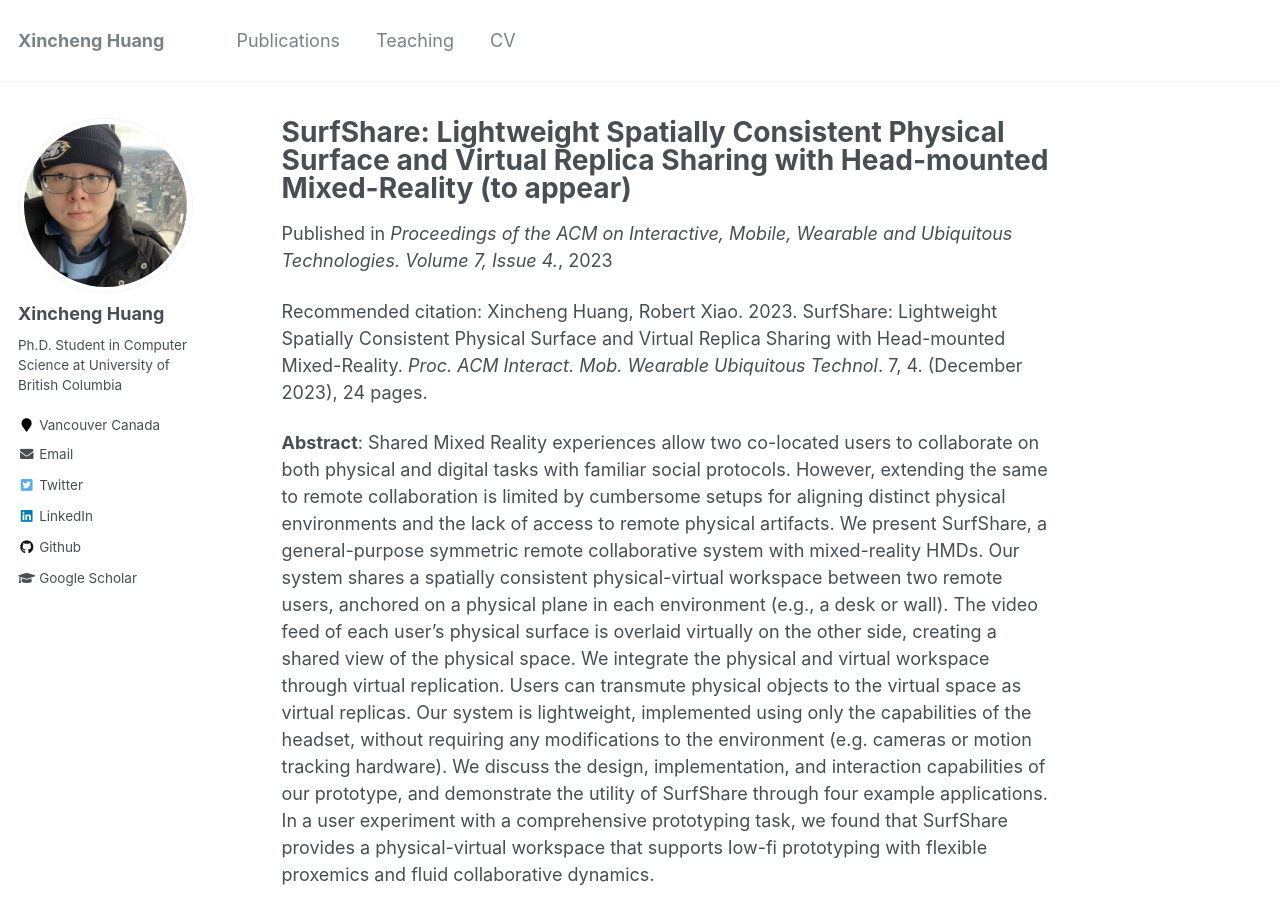
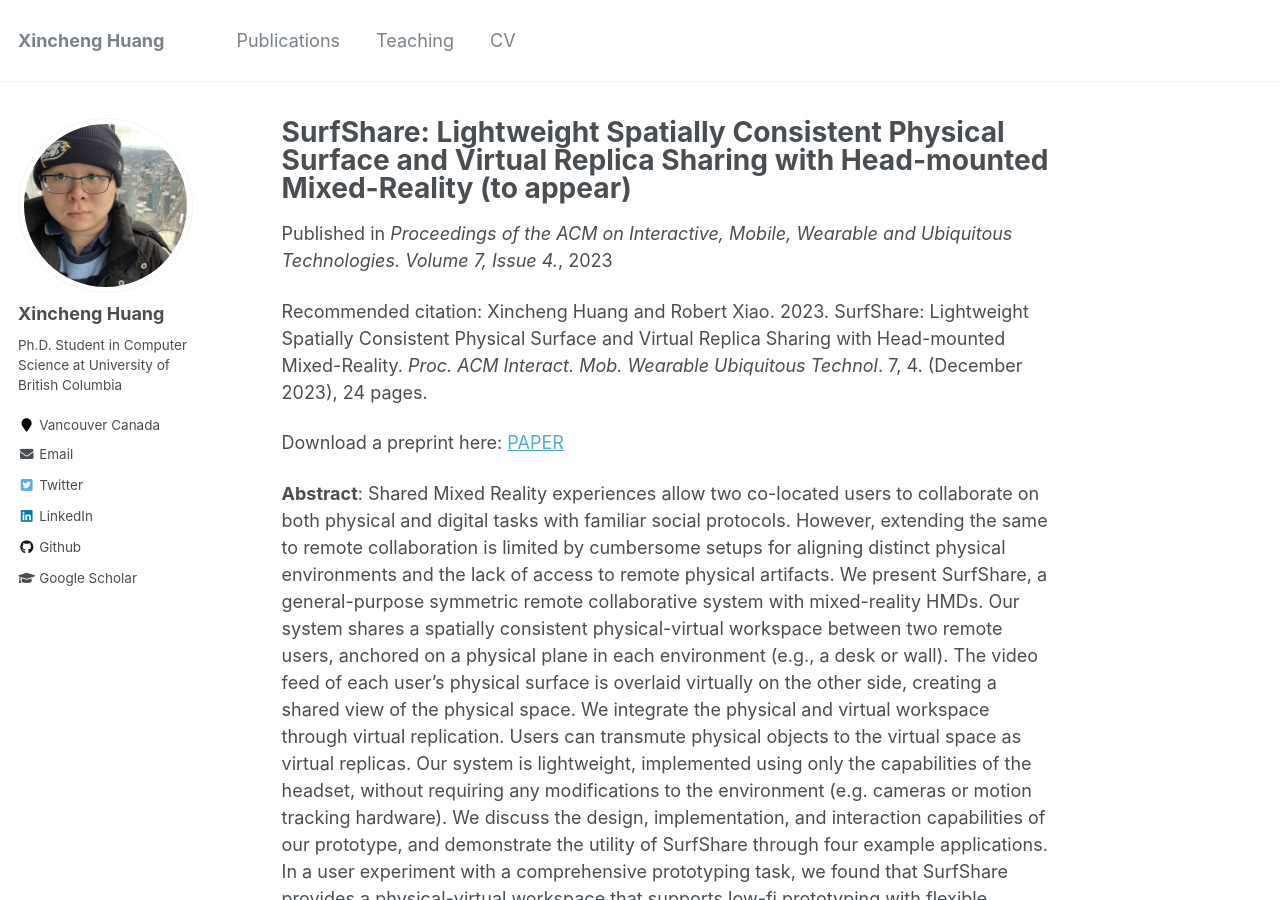
Before and after one commit to Peter-Pater/peter-pater.github.io, a Jekyll site: the page built from _publications/3-surfshare.md, in a window 1280 px wide and 900 px high. Built offline with Jekyll 4.4.1, drawn with Linux system fonts in a browser that asks for light colours.

Commit message:
add surfshare paper

```diff
--- a/_publications/3-surfshare.md
+++ b/_publications/3-surfshare.md
@@ -6,8 +6,11 @@ excerpt: "A lightweight symmetric and synchronous remote mixed-reality collabora
 date: 2023-12-01
 venue: 'Proceedings of the ACM on Interactive, Mobile, Wearable and Ubiquitous Technologies. Volume 7, Issue 4.'
 paperurl: ''
-citation: 'Xincheng Huang, Robert Xiao. 2023. SurfShare: Lightweight Spatially Consistent Physical Surface and Virtual Replica Sharing with Head-mounted Mixed-Reality. <i>Proc. ACM Interact. Mob. Wearable Ubiquitous Technol</i>. 7, 4. (December 2023), 24 pages.'
+citation: 'Xincheng Huang and Robert Xiao. 2023. SurfShare: Lightweight Spatially Consistent Physical Surface and Virtual Replica Sharing with Head-mounted Mixed-Reality. <i>Proc. ACM Interact. Mob. Wearable Ubiquitous Technol</i>. 7, 4. (December 2023), 24 pages.'
 ---
+<!-- https://doi.org/10.1145/3631418 -->
+Download a preprint here: [PAPER](/files/SurfShare_Paper.pdf)
+
 <b>Abstract</b>: Shared Mixed Reality experiences allow two co-located users to collaborate on both physical and digital tasks with familiar social protocols. However, extending the same to remote collaboration is limited by cumbersome setups for aligning distinct physical environments and the lack of access to remote physical artifacts. We present SurfShare, a general-purpose symmetric remote collaborative system with mixed-reality HMDs. Our system shares a spatially consistent physical-virtual workspace between two remote users, anchored on a physical plane in each environment (e.g., a desk or wall). The video feed of each user’s physical surface is overlaid virtually on the other side, creating a shared view of the physical space. We integrate the physical and virtual workspace through virtual replication. Users can transmute physical objects to the virtual space as virtual replicas. Our system is lightweight, implemented using only the capabilities of the headset, without requiring any modifications to the environment (e.g. cameras or motion tracking hardware). We discuss the design, implementation, and interaction capabilities of our prototype, and demonstrate the utility of SurfShare through four example applications. In a user experiment with a comprehensive prototyping task, we found that SurfShare provides a physical-virtual workspace that supports low-fi prototyping with flexible proxemics and fluid collaborative dynamics.
 
 <iframe width="560" height="315" src="https://www.youtube.com/embed/Vz5zF5Sl5LQ" title="YouTube video player" frameborder="0" allow="accelerometer; autoplay; clipboard-write; encrypted-media; gyroscope; picture-in-picture" allowfullscreen></iframe>
```
Also changed, not shown: 1 other file.
